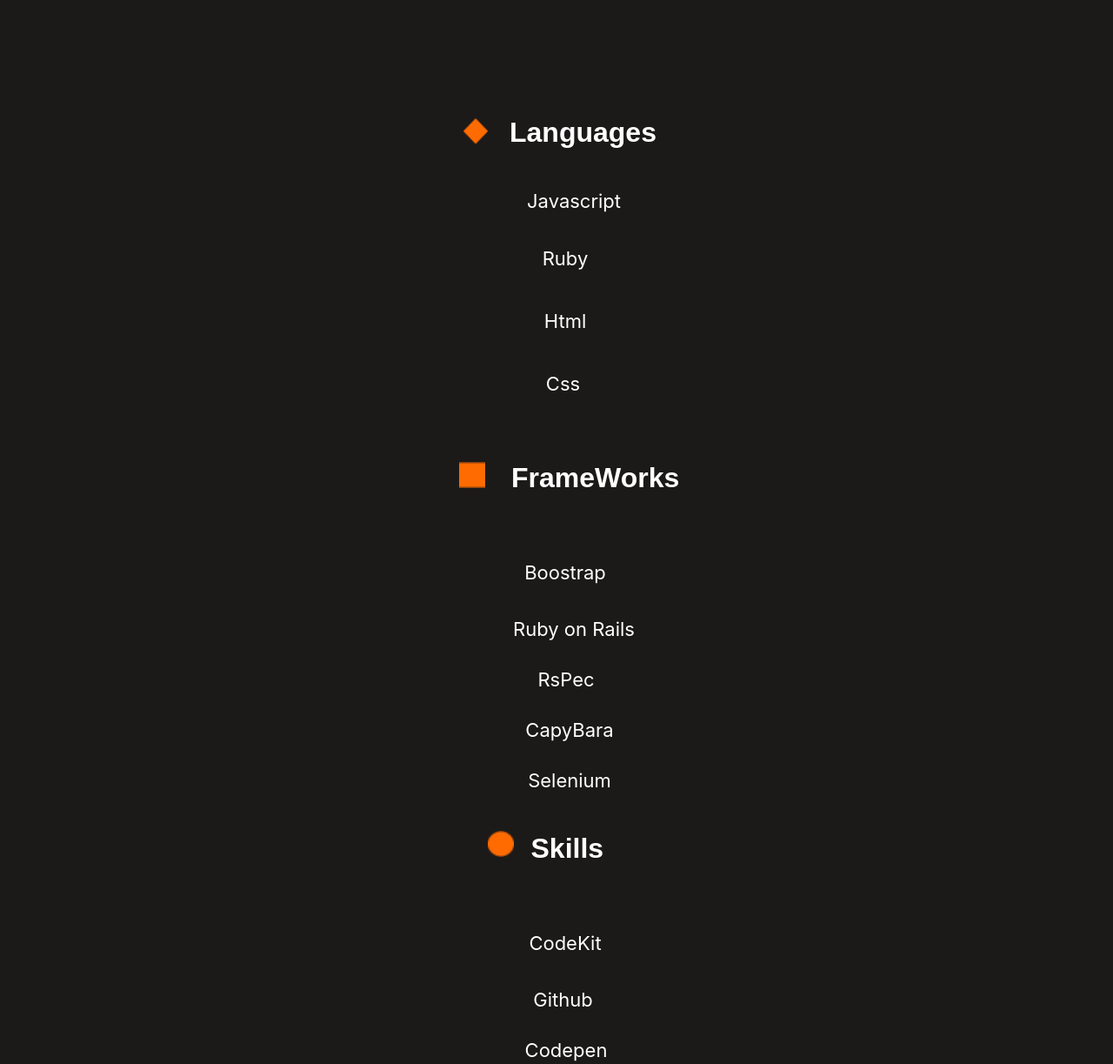
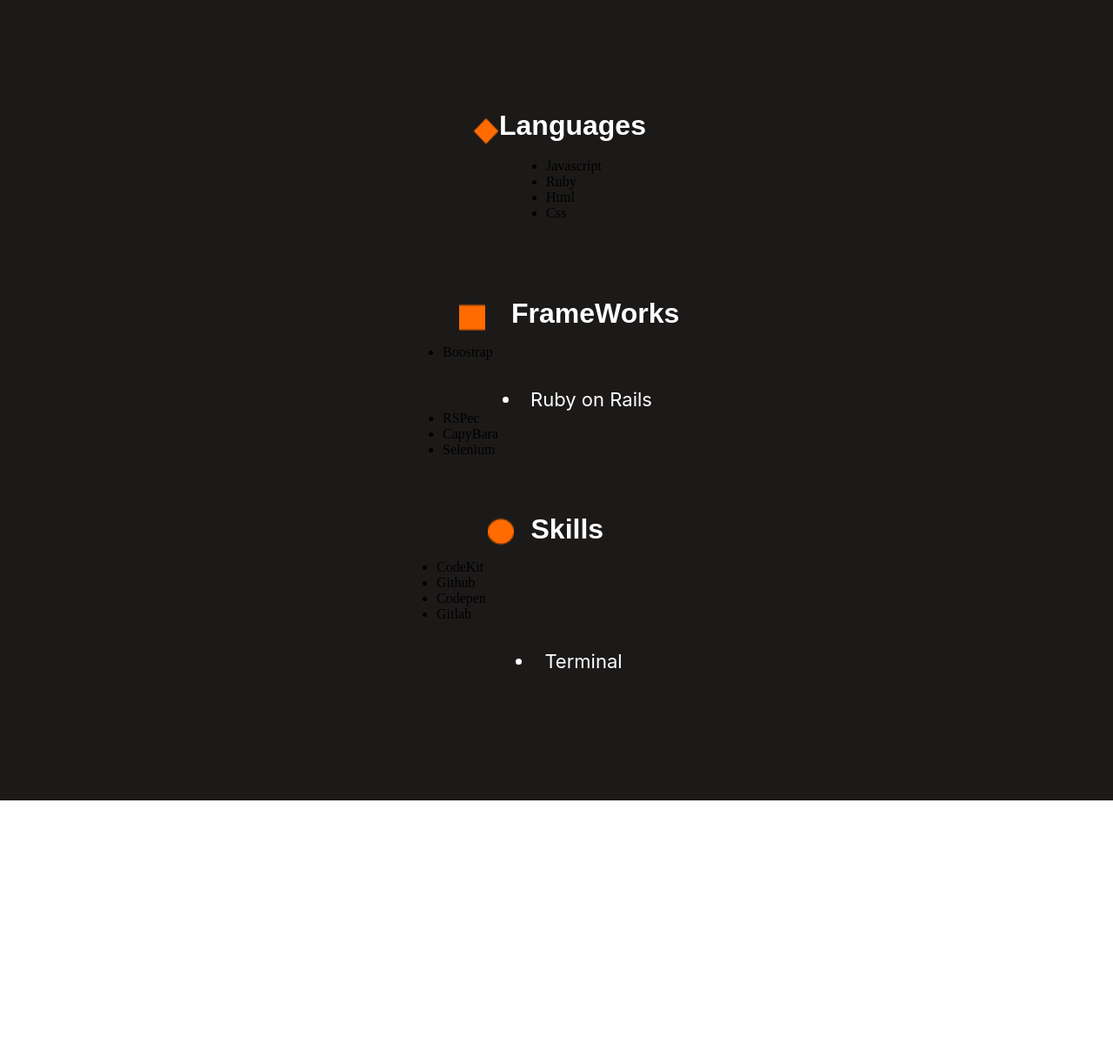
Before and after one commit to maccony202/my-Portfolio, a website: page index.html in a window 1280 px wide. Shown: the part 4860-6083 px from the top of the page at 87% size. After the commit the page ends 5780 px from the top, so only its background shows below. Drawn offline with Linux system fonts and the light colour scheme.

Commit message:
Add changes to html file

```diff
--- a/index.html
+++ b/index.html
@@ -141,7 +141,8 @@
                 </ul>
                 <button>See Project</button>
             </div>
-            <div class="about-me">
+  </section>
+  <section class="about-me">
     <h1>About me</h1>
     <p>
         Hello I’m a software developer! I can help you build a product ,
@@ -151,18 +152,20 @@
     </p>
     <button>Get My Resume</button>
     <hr>
-            </div>
-            <div class="frames">
+  </section>
+  <section class="frames">
     <div class="frame">
       <div class="frame1">
-                  <img src="images/Rectangle 55.png" alt="">
+        <img class="langlogo" src="images/Rectangle 55.png" alt="">
         <h1>Languages</h1>
       </div>
       <div class="languages">
-                  <h2 class="javascript">Javascript</h2>
-                  <h3 class="ruby">Ruby</h3>
-                  <h3 class="html">Html</h3>
-                  <h3 class="css">Css</h3>
+        <ul>
+          <li>Javascript</li>
+          <li>Ruby</li>
+          <li>Html</li>
+          <li>Css</li>
+        </ul>
       </div>
     </div>
     <div class="frame">
@@ -171,11 +174,13 @@
         <h1 class="framework">FrameWorks</h1>
       </div>
       <div class="languages">
-                  <h3 class="boostrap">Boostrap</h3>
-                  <h3 class="rails">Ruby on Rails</h3>
-                  <h3 class="respec">RsPec</h3>
-                  <h3 class="capybara">CapyBara</h3>
-                  <h3 class="sele">Selenium</h3>
+        <ul>
+          <li>Boostrap</li>
+          <li class="rails">Ruby on Rails</li>
+          <li>RSPec</li>
+          <li>CapyBara</li>
+          <li>Selenium</li>
+        </ul>
       </div>
     </div>
     <div class="frame">
@@ -184,15 +189,15 @@
         <h1 class="skill">Skills</h1>
       </div>
       <div class="languages">
-                  <h3 class="boostrap">CodeKit</h3>
-                  <h3 class="github">Github</h3>
-                  <h3 class="respec">Codepen</h3>
-                  <h3 class="gitlab">Gitlab</h3>
-                  <h3 class="terminal">Terminal</h3>
-                </div>
+        <ul>
+          <li>CodeKit</li>
+          <li>Github</li>
+          <li>Codepen</li>
+          <li>Gitlab</li>
+          <li class="terminal">Terminal</li>
+        </ul>
       </div>
     </div>
   </section>
-
 </body>
 </html>
```
Lines whose indentation alone changed are shown as unchanged.
